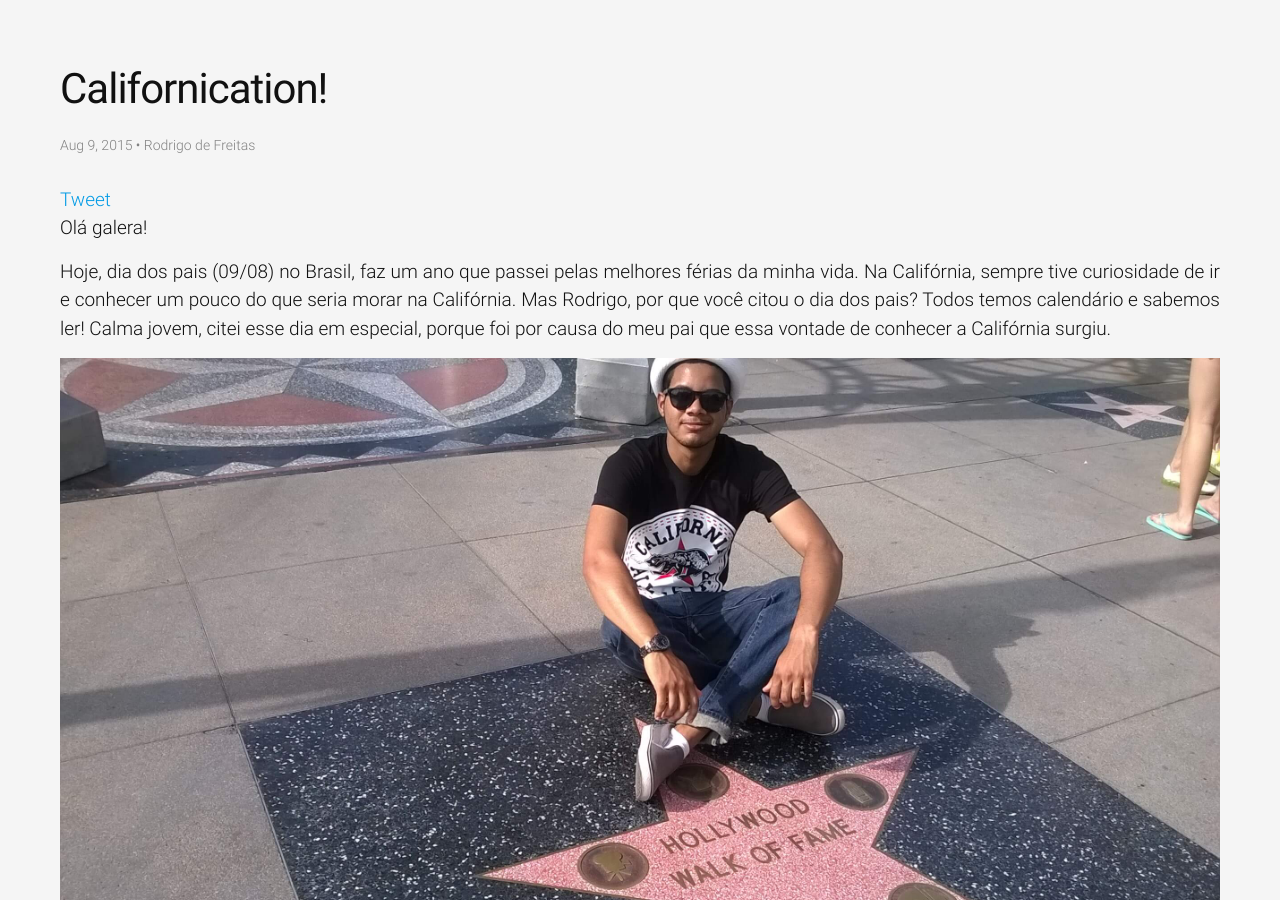
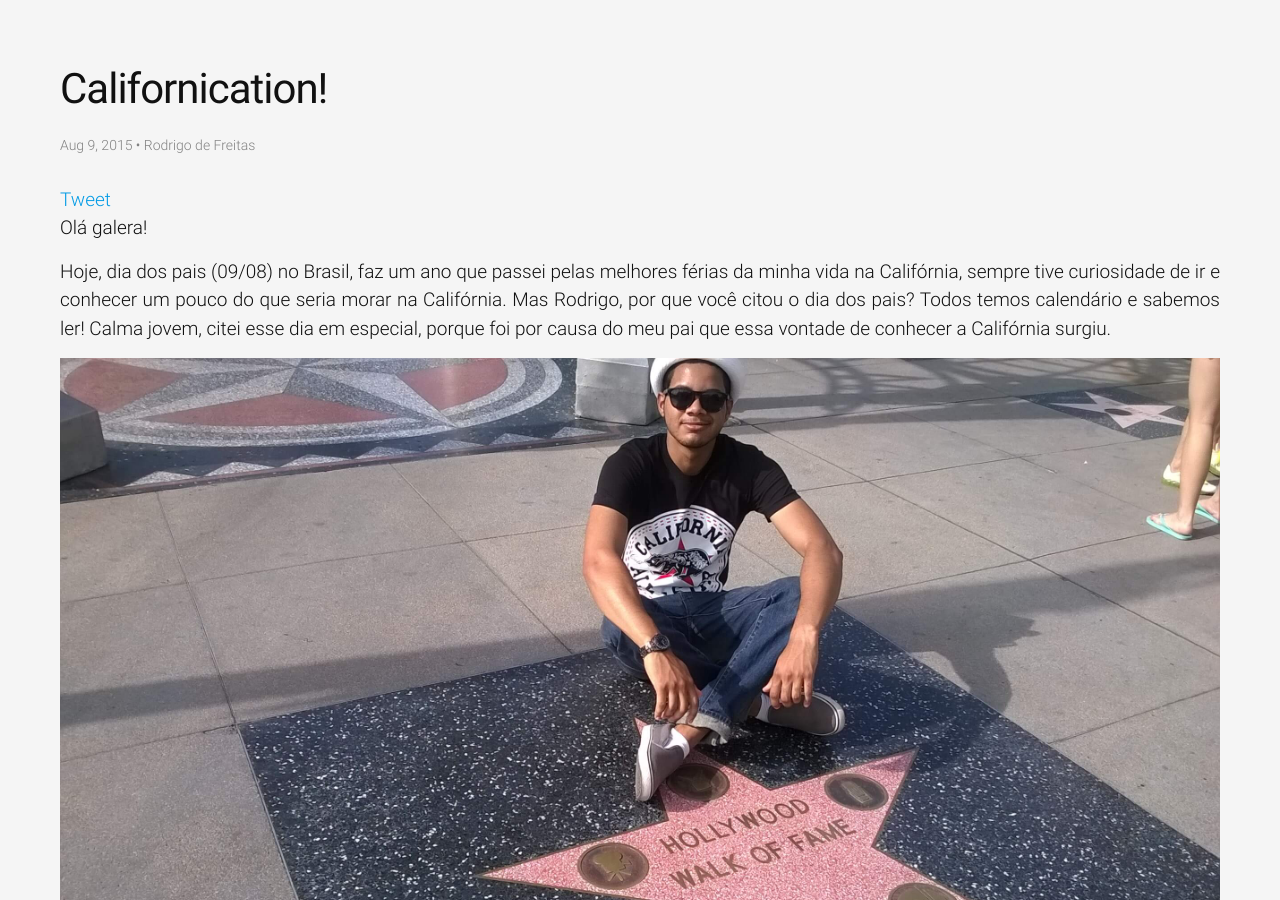
Before and after one commit to rodrigodfreitas/rodrigodfreitas.github.io, a Jekyll site: the page built from _posts/2015-08-09-californication.md, in a window 1280 px wide and 900 px high, scrolled down 394 px. Built offline with Jekyll 4.4.1, drawn with Linux system fonts in a browser that asks for light colours; comment, search, counter and statistics services are not loaded.

Commit message:
Correção ortográfica

```diff
--- a/_posts/2015-08-09-californication.md
+++ b/_posts/2015-08-09-californication.md
@@ -9,7 +9,7 @@ image: /images/californication.png
 
 Olá galera!
 
-Hoje, dia dos pais (09/08) no Brasil, faz um ano que passei pelas melhores férias da minha vida. Na Califórnia, sempre tive curiosidade de ir e conhecer um pouco do que seria morar na Califórnia. Mas Rodrigo, por que você citou o dia dos pais? Todos temos calendário e sabemos ler! Calma jovem, citei esse dia em especial, porque foi por causa do meu pai que essa vontade de conhecer a Califórnia surgiu.
+Hoje, dia dos pais (09/08) no Brasil, faz um ano que passei pelas melhores férias da minha vida na Califórnia, sempre tive curiosidade de ir e conhecer um pouco do que seria morar na Califórnia. Mas Rodrigo, por que você citou o dia dos pais? Todos temos calendário e sabemos ler! Calma jovem, citei esse dia em especial, porque foi por causa do meu pai que essa vontade de conhecer a Califórnia surgiu.
 
 ![](https://raw.githubusercontent.com/rodrigodfreitas/rodrigodfreitas.github.io/master/images/califa1.jpg)
 
```
